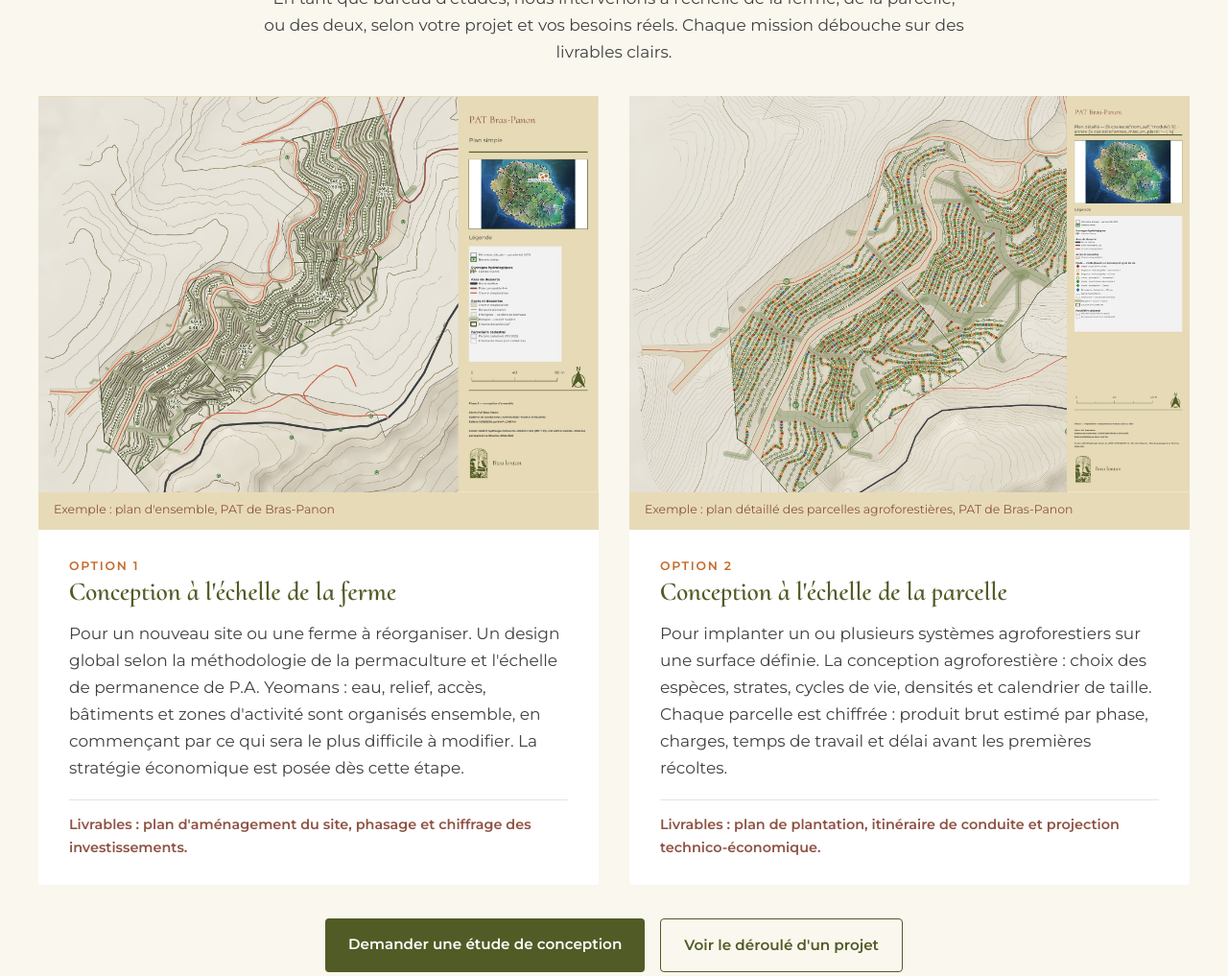
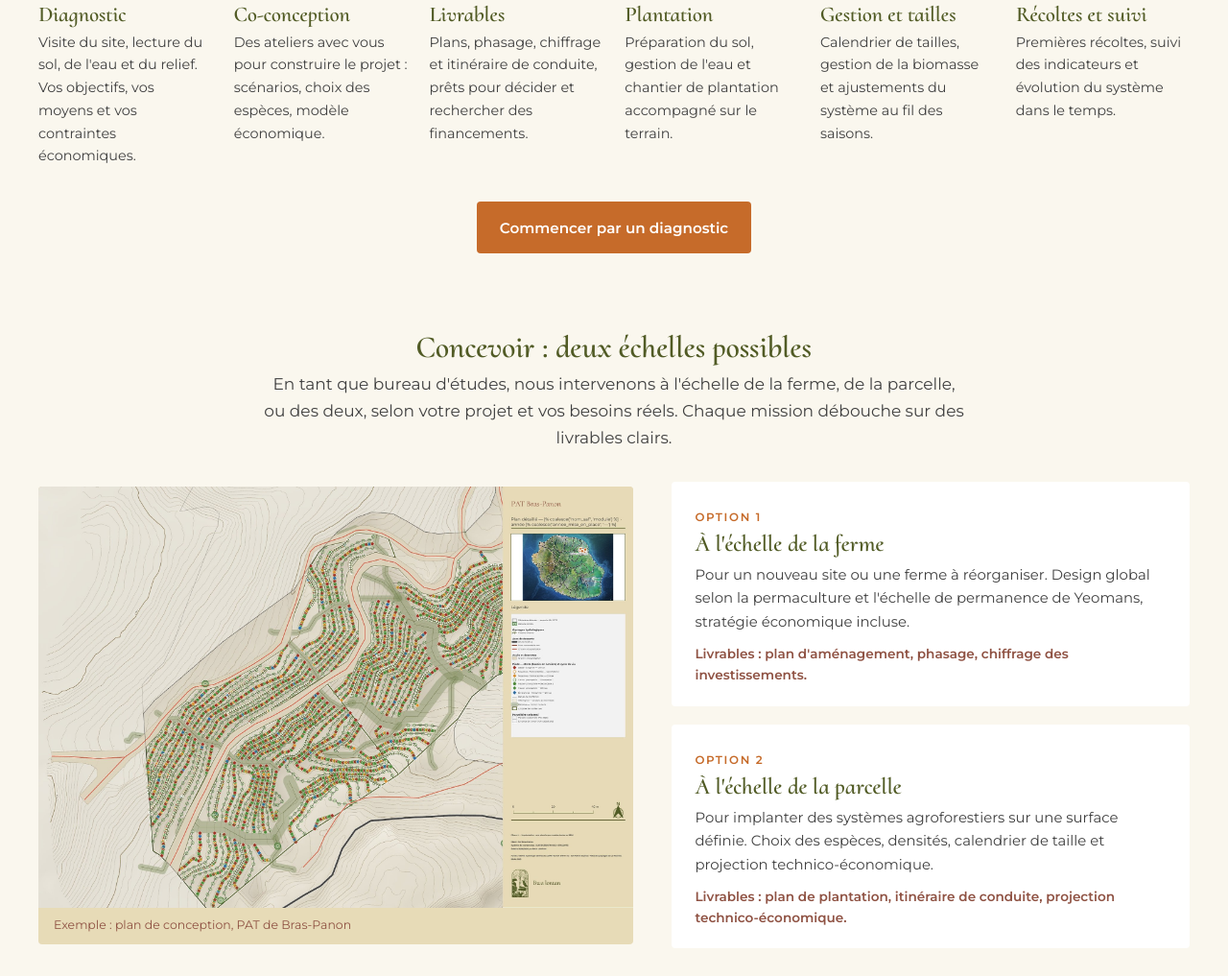
Before and after one commit to bwalontan/site-bwalontan, a plain HTML site: page index.html in a window 1280 px wide. Shown: the part 1248-2265 px from the top of the page at 96% size. Drawn offline with Linux system fonts and the light colour scheme.

Commit message:
Conception compacte (une image) et frise sous l'introduction
Co-Authored-By: Claude Opus 5.5 <noreply@anthropic.com>
Claude-Session: https://claude.ai/code/session_01E5dwHA4jkcmvAnokRCMsnH

```diff
--- a/assets/css/style.css
+++ b/assets/css/style.css
@@ -144,8 +144,22 @@ section { padding: 6rem 0; }
 .scale .num { font-family: var(--sans); font-size: .78rem; font-weight: 600; letter-spacing: .14em; text-transform: uppercase; color: var(--orange) !important; margin-bottom: .5rem; } .scale .num-old { font-family: var(--serif); font-size: 3.4rem; line-height: 1; color: var(--sable); display: block; margin-bottom: .4rem; }
 .scale .out { font-size: .9rem; font-weight: 600; color: var(--terre); border-top: 1px solid rgba(81,91,37,.15); padding-top: .9rem; margin: 1.2rem 0 0; }
 
+/* Conception compacte */
+#conception { margin-top: 5rem; }
+.design-grid { display: grid; grid-template-columns: 1.15fr 1fr; gap: 2.5rem; align-items: center; }
+.design-fig { margin: 0; background: var(--creme); border-radius: var(--radius); overflow: hidden; }
+.design-fig img { width: 100%; }
+.design-fig figcaption { font-size: .78rem; color: var(--terre); padding: .5rem 1rem .6rem; }
+.design-options { display: grid; gap: 1.2rem; }
+.design-opt { background: #fff; border-radius: var(--radius); padding: 1.3rem 1.5rem; }
+.design-opt .num { font-size: .74rem; font-weight: 600; letter-spacing: .14em; text-transform: uppercase; color: var(--orange); }
+.design-opt h3 { font-size: 1.5rem; margin: .2rem 0 .4rem; }
+.design-opt p { font-size: .93rem; margin: 0 0 .6rem; }
+.design-opt .out { font-size: .85rem; font-weight: 600; color: var(--terre); margin: 0; }
+@media (max-width: 960px) { .design-grid { grid-template-columns: 1fr; } }
+
 /* Frise */
-.timeline-section { padding-top: 0; }
+.timeline { margin-top: 1rem; }
 .timeline { list-style: none; margin: 0; padding: 0; display: grid; grid-template-columns: repeat(6, 1fr); gap: 1.4rem; position: relative; }
 .timeline::before { content: ""; position: absolute; left: 0; right: 0; top: 2.35rem; height: 2px; background: var(--sable); }
 .timeline li { position: relative; }
--- a/index.html
+++ b/index.html
@@ -51,28 +51,41 @@
         <p class="lead">Chaque projet est différent : le sol, la pente, l'altitude, l'eau, vos objectifs et votre modèle économique décident du système. Nous intervenons à chaque étape, ou seulement là où vous en avez besoin.</p>
       </div>
 
+      <ol class="timeline" id="deroule">
+        <li><span class="phase">Étude</span><span class="dot"></span><h3>Diagnostic</h3><p>Visite du site, lecture du sol, de l'eau et du relief. Vos objectifs, vos moyens et vos contraintes économiques.</p></li>
+        <li><span class="phase">Étude</span><span class="dot"></span><h3>Co-conception</h3><p>Des ateliers avec vous pour construire le projet : scénarios, choix des espèces, modèle économique.</p></li>
+        <li><span class="phase">Étude</span><span class="dot"></span><h3>Livrables</h3><p>Plans, phasage, chiffrage et itinéraire de conduite, prêts pour décider et rechercher des financements.</p></li>
+        <li><span class="phase">Mise en place</span><span class="dot"></span><h3>Plantation</h3><p>Préparation du sol, gestion de l'eau et chantier de plantation accompagné sur le terrain.</p></li>
+        <li><span class="phase">Conduite</span><span class="dot"></span><h3>Gestion et tailles</h3><p>Calendrier de tailles, gestion de la biomasse et ajustements du système au fil des saisons.</p></li>
+        <li><span class="phase">Conduite</span><span class="dot"></span><h3>Récoltes et suivi</h3><p>Premières récoltes, suivi des indicateurs et évolution du système dans le temps.</p></li>
+      </ol>
+      <div class="cta-row">
+        <a class="btn btn-primary" href="mailto:contact@bwalontan.re?subject=Demande%20de%20diagnostic">Commencer par un diagnostic</a>
+      </div>
+
+
       <h3 class="sub-head" id="conception">Concevoir : deux échelles possibles</h3>
       <p class="sub-lead">En tant que bureau d'études, nous intervenons à l'échelle de la ferme, de la parcelle, ou des deux, selon votre projet et vos besoins réels. Chaque mission débouche sur des livrables clairs.</p>
-      <div class="scales-grid">
-        <div class="scale">
-          <figure><img src="assets/img/plan-site-pat-bras-panon.jpg" alt="Plan d'ensemble d'un site agricole conçu par Bwa Lontan pour le PAT de Bras-Panon, avec courbes de niveau, accès et parcelles agroforestières"><figcaption>Exemple : plan d'ensemble, PAT de Bras-Panon</figcaption></figure>
-          <span class="num">Option 1</span>
-          <h3>Conception à l'échelle de la ferme</h3>
-          <p>Pour un nouveau site ou une ferme à réorganiser. Un design global selon la méthodologie de la permaculture et l'échelle de permanence de P.A. Yeomans : eau, relief, accès, bâtiments et zones d'activité sont organisés ensemble, en commençant par ce qui sera le plus difficile à modifier. La stratégie économique est posée dès cette étape.</p>
-          <p class="out">Livrables : plan d'aménagement du site, phasage et chiffrage des investissements.</p>
-        </div>
-        <div class="scale">
-          <figure><img src="assets/img/plan-parcelle-pat-bras-panon.jpg" alt="Plan détaillé des systèmes agroforestiers d'une parcelle, avec l'emplacement de chaque plant selon sa strate et son cycle de vie"><figcaption>Exemple : plan détaillé des parcelles agroforestières, PAT de Bras-Panon</figcaption></figure>
-          <span class="num">Option 2</span>
-          <h3>Conception à l'échelle de la parcelle</h3>
-          <p>Pour implanter un ou plusieurs systèmes agroforestiers sur une surface définie. La conception agroforestière : choix des espèces, strates, cycles de vie, densités et calendrier de taille. Chaque parcelle est chiffrée : produit brut estimé par phase, charges, temps de travail et délai avant les premières récoltes.</p>
-          <p class="out">Livrables : plan de plantation, itinéraire de conduite et projection technico-économique.</p>
+      <div class="design-grid">
+        <figure class="design-fig"><img src="assets/img/plan-parcelle-pat-bras-panon.jpg" alt="Plan détaillé des systèmes agroforestiers d'un site agricole, avec l'emplacement de chaque plant selon sa strate et son cycle de vie"><figcaption>Exemple : plan de conception, PAT de Bras-Panon</figcaption></figure>
+        <div class="design-options">
+          <div class="design-opt">
+            <span class="num">Option 1</span>
+            <h3>À l'échelle de la ferme</h3>
+            <p>Pour un nouveau site ou une ferme à réorganiser. Design global selon la permaculture et l'échelle de permanence de Yeomans, stratégie économique incluse.</p>
+            <p class="out">Livrables : plan d'aménagement, phasage, chiffrage des investissements.</p>
+          </div>
+          <div class="design-opt">
+            <span class="num">Option 2</span>
+            <h3>À l'échelle de la parcelle</h3>
+            <p>Pour implanter des systèmes agroforestiers sur une surface définie. Choix des espèces, densités, calendrier de taille et projection technico-économique.</p>
+            <p class="out">Livrables : plan de plantation, itinéraire de conduite, projection technico-économique.</p>
+          </div>
         </div>
       </div>
 
       <div class="cta-row">
         <a class="btn btn-olive" href="mailto:contact@bwalontan.re?subject=Demande%20d%27%C3%A9tude%20de%20conception">Demander une étude de conception</a>
-        <a class="btn btn-line" href="#deroule">Voir le déroulé d'un projet</a>
       </div>
 
       <div class="offers offers-2">
@@ -102,28 +115,6 @@
             <a class="more" href="mailto:contact@bwalontan.re?subject=Demande%20de%20programme%20de%20formation">Demander le programme</a>
           </div>
         </article>
-      </div>
-    </div>
-  </section>
-
-  <!-- DEROULE -->
-  <section class="timeline-section">
-    <div class="container">
-      <div class="section-head">
-        <span class="eyebrow">Le déroulé d'un projet</span>
-        <h2>De l'étude aux récoltes</h2>
-        <p class="lead">Les grandes étapes d'un accompagnement. Selon votre projet, nous intervenons sur l'ensemble du parcours ou sur certaines étapes seulement.</p>
-      </div>
-      <ol class="timeline" id="deroule">
-        <li><span class="phase">Étude</span><span class="dot"></span><h3>Diagnostic</h3><p>Visite du site, lecture du sol, de l'eau et du relief. Vos objectifs, vos moyens et vos contraintes économiques.</p></li>
-        <li><span class="phase">Étude</span><span class="dot"></span><h3>Co-conception</h3><p>Des ateliers avec vous pour construire le projet : scénarios, choix des espèces, modèle économique.</p></li>
-        <li><span class="phase">Étude</span><span class="dot"></span><h3>Livrables</h3><p>Plans, phasage, chiffrage et itinéraire de conduite, prêts pour décider et rechercher des financements.</p></li>
-        <li><span class="phase">Mise en place</span><span class="dot"></span><h3>Plantation</h3><p>Préparation du sol, gestion de l'eau et chantier de plantation accompagné sur le terrain.</p></li>
-        <li><span class="phase">Conduite</span><span class="dot"></span><h3>Gestion et tailles</h3><p>Calendrier de tailles, gestion de la biomasse et ajustements du système au fil des saisons.</p></li>
-        <li><span class="phase">Conduite</span><span class="dot"></span><h3>Récoltes et suivi</h3><p>Premières récoltes, suivi des indicateurs et évolution du système dans le temps.</p></li>
-      </ol>
-      <div class="cta-row">
-        <a class="btn btn-primary" href="mailto:contact@bwalontan.re?subject=Demande%20de%20diagnostic">Commencer par un diagnostic</a>
       </div>
     </div>
   </section>
```
Also changed, not shown: assets/img/plan-site-pat-bras-panon.jpg (deleted).
